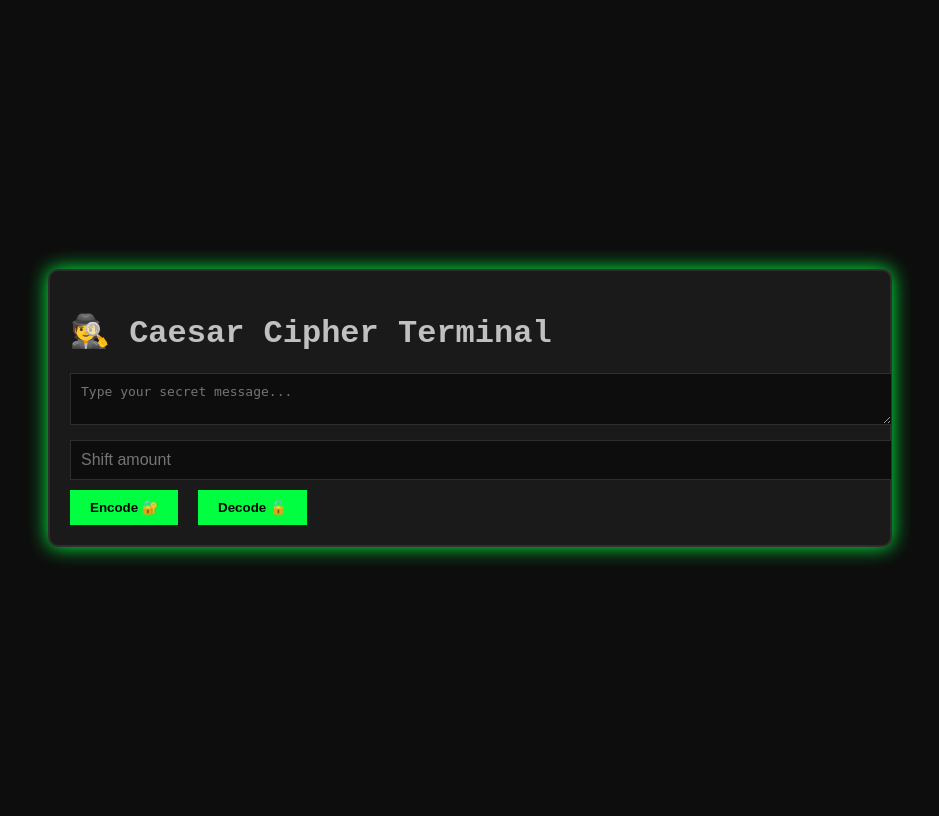
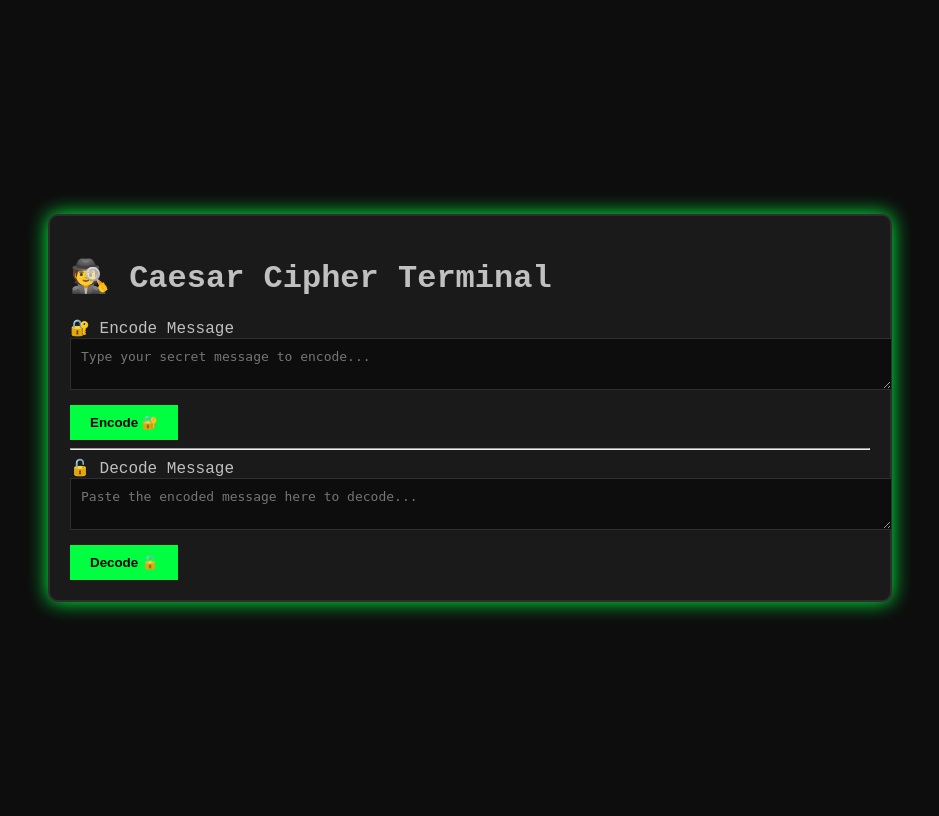
Before and after one commit to javongrey88/caesar-spy-app, a Flask app: page / in a window 1280 px wide. Shown: the whole page, without its empty margins (170-1109 px from the left). Run offline with Flask 3, Linux system fonts and the light colour scheme.

Commit message:
Phase 3.9: Separate encode/decode fields and fixed Caesar cipher logic

```diff
--- a/app.py
+++ b/app.py
@@ -1,50 +1,64 @@
-from flask import Flask, render_template, request
+from flask import Flask, render_template, request, send_file
+from datetime import datetime
+import io
 
 app = Flask(__name__)
 
+# Caesar cipher alphabet
 alphabet = list("abcdefghijklmnopqrstuvwxyz")
 
-def caesar_cipher(text, shift, direction="encode"):
+# Caesar cipher encode/decode function
+def caesar_cipher(text, direction="encode"):
+    shift = 3  # Fixed cipher key
     result = ""
-    shift = int(shift)
 
     for char in text.lower():
         if char in alphabet:
             idx = alphabet.index(char)
             if direction == "encode":
                 shifted_idx = (idx + shift) % 26
-            else:
+            elif direction == "decode":
                 shifted_idx = (idx - shift) % 26
             result += alphabet[shifted_idx]
         else:
-            result += char  # Keep punctuation, numbers, etc.
+            result += char  # Leave punctuation and spaces unchanged
     return result
 
+# Main route for encoding and decoding
 @app.route("/", methods=["GET", "POST"])
 def index():
     result = ""
     original_text = ""
-    shift = ""
-    action = "encode"
+    action = ""
 
     if request.method == "POST":
-        original_text = request.form["message"]
-        shift = request.form["shift"]
-        action = request.form["action"]
-        result = caesar_cipher(original_text, shift, action)
+        action = request.form.get("action", "").strip().lower()
 
-    return render_template("index.html", result=result, original_text=original_text, shift=shift)
+        if action == "encode":
+            original_text = request.form.get("encode_input", "")
+            result = caesar_cipher(original_text, direction="encode")
 
-if __name__ == "__main__":
-    app.run(debug=True)
+        elif action == "decode":
+            original_text = request.form.get("decode_input", "")
+            result = caesar_cipher(original_text, direction="decode")
 
+        print(f"[DEBUG] ACTION: {action}, TEXT: {original_text}, RESULT: {result}")
+
+    return render_template(
+        "index.html",
+        result=result,
+        original_text=original_text,
+        action=action
+    )
+
+# File download route for saving messages
 @app.route("/save", methods=["POST"])
 def save_to_file():
     encoded_message = request.form["encoded_message"]
     timestamp = datetime.now().strftime("%Y%m%d_%H%M%S")
     filename = f"encoded_message_{timestamp}.txt"
 
-    # Create a text file in memory
+    # Create file in memory
     file_stream = io.BytesIO()
     file_stream.write(encoded_message.encode("utf-8"))
     file_stream.seek(0)
@@ -55,3 +69,7 @@ def save_to_file():
         download_name=filename,
         mimetype='text/plain'
     )
+
+# Run the Flask app
+if __name__ == "__main__":
+    app.run(debug=True)
--- a/templates/index.html
+++ b/templates/index.html
@@ -3,33 +3,55 @@
 
 <head>
     <meta charset="UTF-8">
-    <title>Caesar Spy App</title>
+    <title>Caesar Cipher Terminal</title>
     <link rel="stylesheet" href="{{ url_for('static', filename='style.css') }}">
 </head>
 
 <body>
     <div class="container">
         <h1>🕵️ Caesar Cipher Terminal</h1>
+
+        <!-- ENCODE SECTION -->
         <form method="POST">
-            <textarea name="message" maxlength="500" placeholder="Type your secret message..."
-                required>{{ original_text }}</textarea>
-            <input type="number" name="shift" value="{{ shift }}" placeholder="Shift amount" min="1" max="25" required>
-            <div class="buttons">
-                <button type="submit" name="action" value="encode">Encode 🔐</button>
-                <button type="submit" name="action" value="decode">Decode 🔓</button>
-            </div>
+            <label for="encode_input">🔐 Encode Message</label>
+            <textarea name="encode_input" id="encode_input" maxlength="500"
+                placeholder="Type your secret message to encode...">{{ original_text if action == "encode" else "" }}</textarea>
+            <button type="submit" name="action" value="encode">Encode 🔐</button>
         </form>
-        {% if result %}
+
+        {% if action == "encode" and result %}
         <div class="output">
-            <h3>🧾 Result:</h3>
-            <p id="encodedText">{{ result }}</p>
+            <h3>🧾 Encoded Result:</h3>
+            <p>{{ result }}</p>
+
             <form method="POST" action="/save">
                 <input type="hidden" name="encoded_message" value="{{ result }}">
-                <button id="saveBtn" type="submit">💾 Save to File</button>
+                <button id="saveBtn" type="submit">💾 Save Encoded Message</button>
             </form>
         </div>
         {% endif %}
 
+        <hr>
+
+        <!-- DECODE SECTION -->
+        <form method="POST">
+            <label for="decode_input">🔓 Decode Message</label>
+            <textarea name="decode_input" id="decode_input" maxlength="500"
+                placeholder="Paste the encoded message here to decode...">{{ original_text if action == "decode" else "" }}</textarea>
+            <button type="submit" name="action" value="decode">Decode 🔓</button>
+        </form>
+
+        {% if action == "decode" and result %}
+        <div class="output">
+            <h3>📜 Decoded Result:</h3>
+            <p>{{ result }}</p>
+
+            <form method="POST" action="/save">
+                <input type="hidden" name="encoded_message" value="{{ result }}">
+                <button id="saveBtn" type="submit">💾 Save Decoded Message</button>
+            </form>
+        </div>
+        {% endif %}
     </div>
 </body>
 
```
